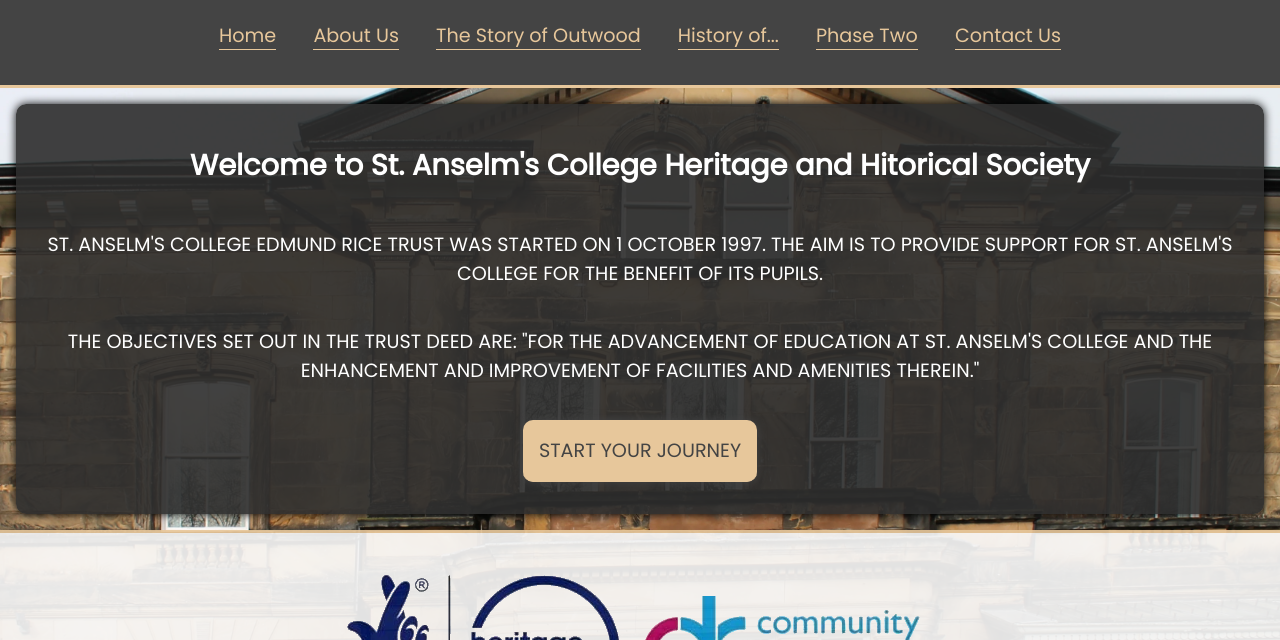
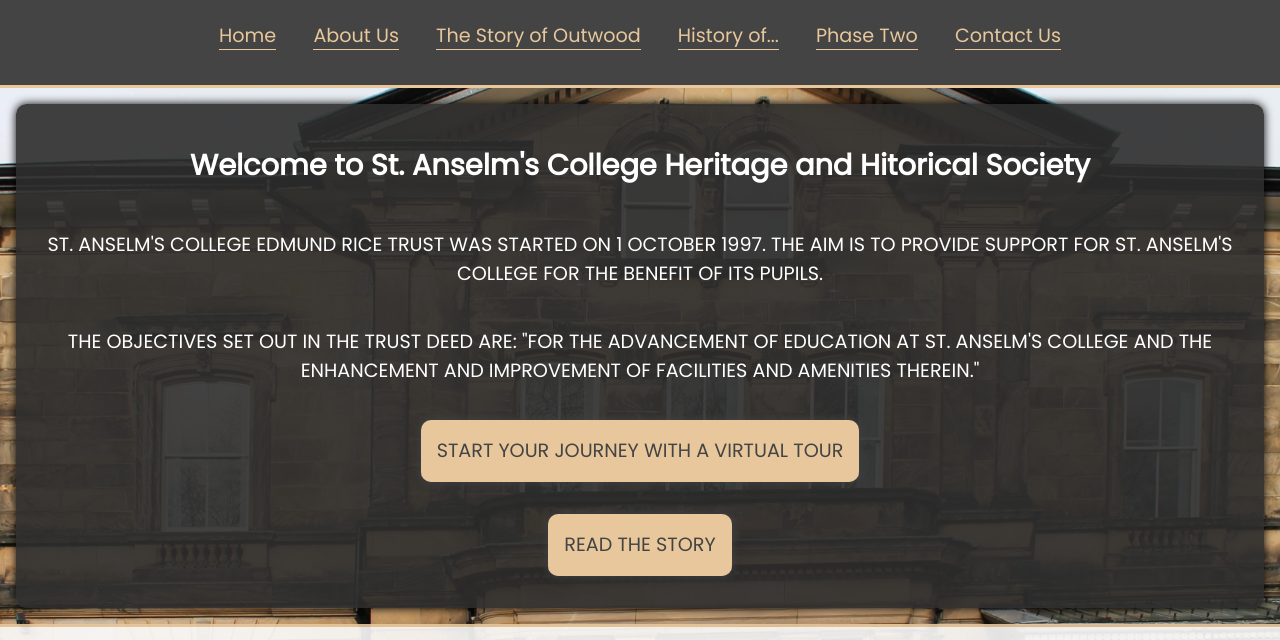
Before and after one commit to MrGhostlyOrb/outwood-house-heritage-and-history, a website: page public/index.html in a window 1280 px wide. Shown: the part 122-762 px from the top of the page. Drawn offline with Linux system fonts and the light colour scheme.

Commit message:
feat: Added theoutwoodstory.pdf to the home page

```diff
--- a/public/index.html
+++ b/public/index.html
@@ -54,8 +54,11 @@
         <p>
             THE OBJECTIVES SET OUT IN THE TRUST DEED ARE: "FOR THE ADVANCEMENT OF EDUCATION AT ST. ANSELM'S COLLEGE AND THE ENHANCEMENT AND IMPROVEMENT OF FACILITIES AND AMENITIES THEREIN."
         </p>
-        <a href="thestoryofoutwood.html" class="button">
-            START YOUR JOURNEY
+        <a href="thestoryofoutwood.html#virtual-tour" class="button">
+            START YOUR JOURNEY WITH A VIRTUAL TOUR
+        </a>
+        <a href="pdfs/theoutwoodstory.pdf" class="button">
+            READ THE STORY
         </a>
     </article>
     <footer>
```
Also changed, not shown: 1 other file.
